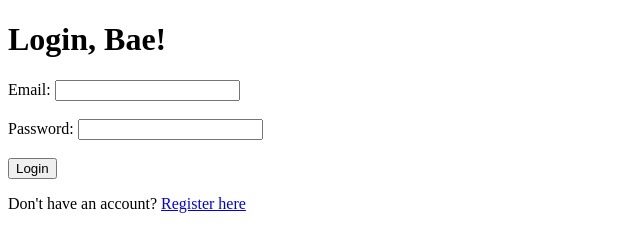
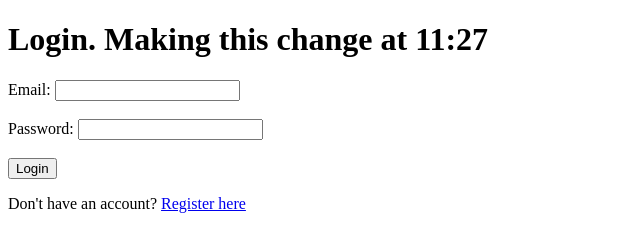
Before and after one commit to Devon-Wilkening/CS396---Blog-Website, a website: page public/login.html in a window 1280 px wide. Shown: the whole page, without its empty margins (0-640 px from the left). Drawn offline with Linux system fonts and the light colour scheme.

Commit message:
pusing to update container

```diff
--- a/public/login.html
+++ b/public/login.html
@@ -7,7 +7,7 @@
     <title>Login</title>
 </head>
 <body>
-    <h1>Login, Bae!</h1>
+    <h1>Login. Making this change at 11:27</h1>
     <form action="/login" method="POST">
         <!-- Login form. Should take email and password -->
         <label for="email">Email:</label>
```
